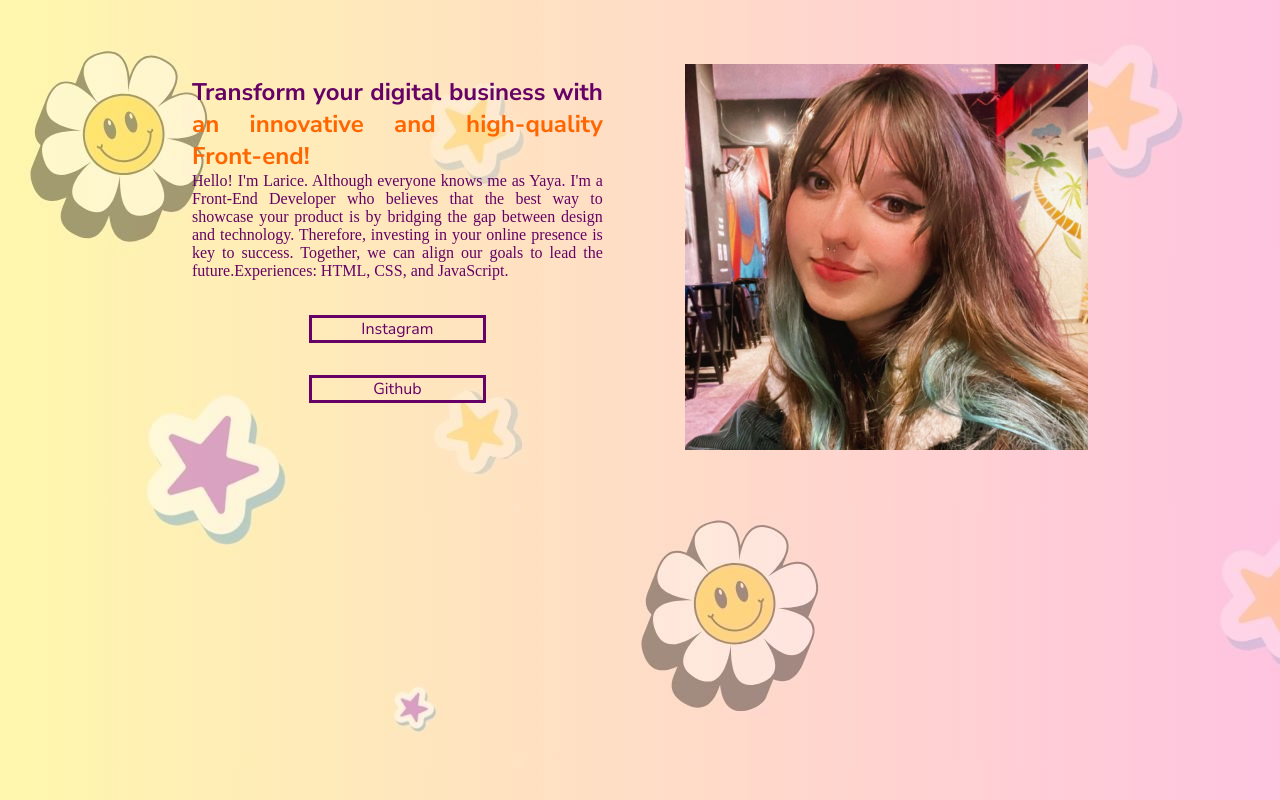
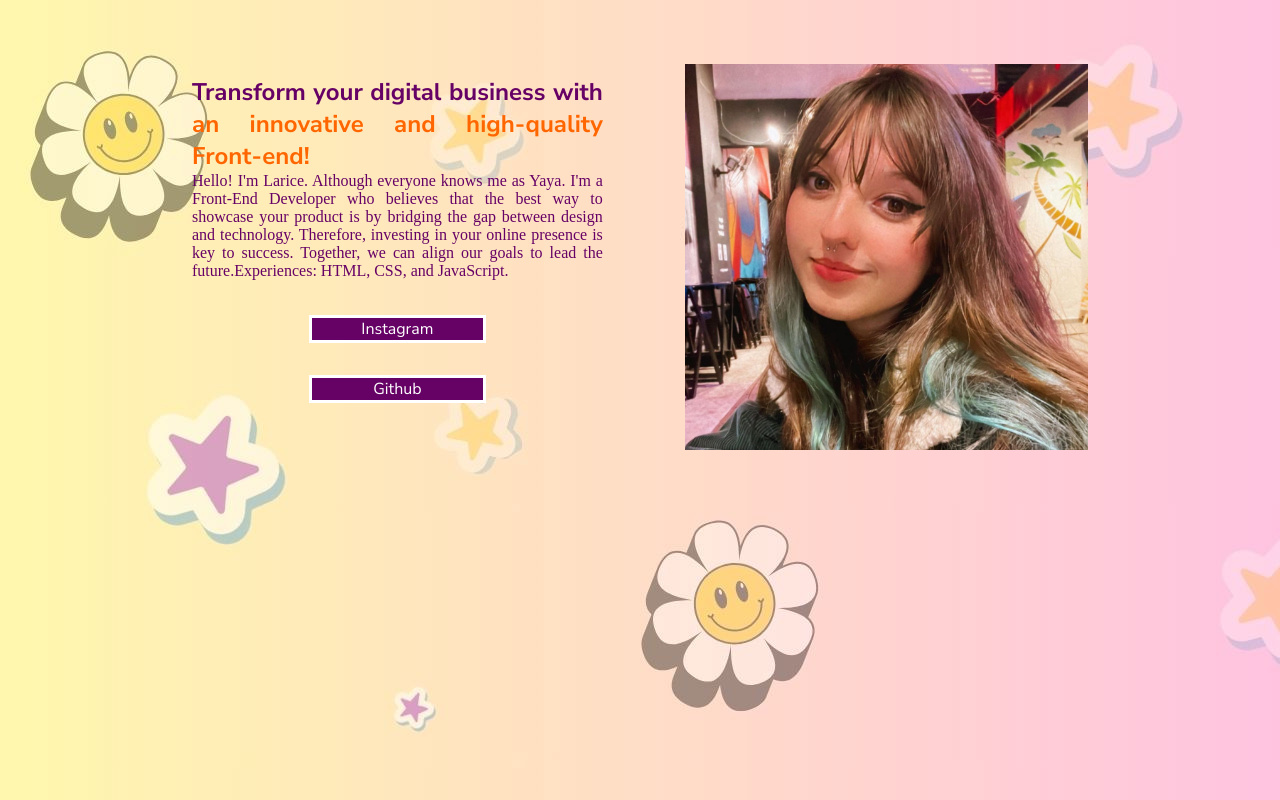
Before and after one commit to Larice99/Profile, a plain HTML site: page index.html in a window 1280 px wide. Drawn offline with Linux system fonts and the light colour scheme.

Commit message:
cor
alt.cor.

```diff
--- a/style.css
+++ b/style.css
@@ -76,13 +76,14 @@ a{
     gap:16px;
     border-width:1,5rem;
     border-style:solid;
+    background-color:var(--cor-primaria);
     text-align: center;
     font-size: 1,6rem;
     padding: 21,5px 0;
     text-decoration: none;
     font-family:"Nunito Sans", sans-serif;
     font-style:normal;
-    color:var(--cor-primaria);
+    color:white;
 }
 .apre__imagem{
 width: 45%;
```
Also changed, not shown: index.html (+1 -1 lines).
